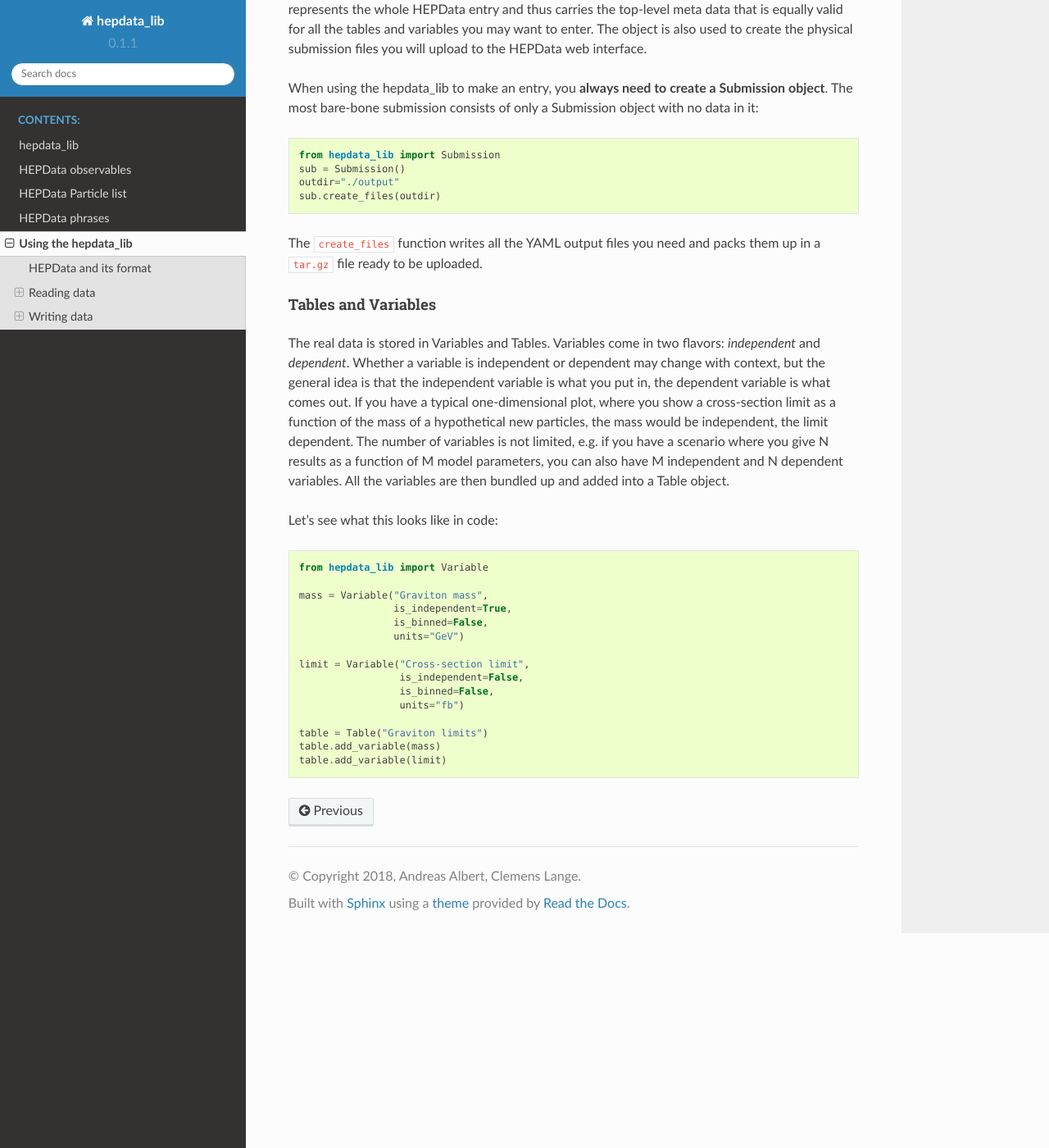
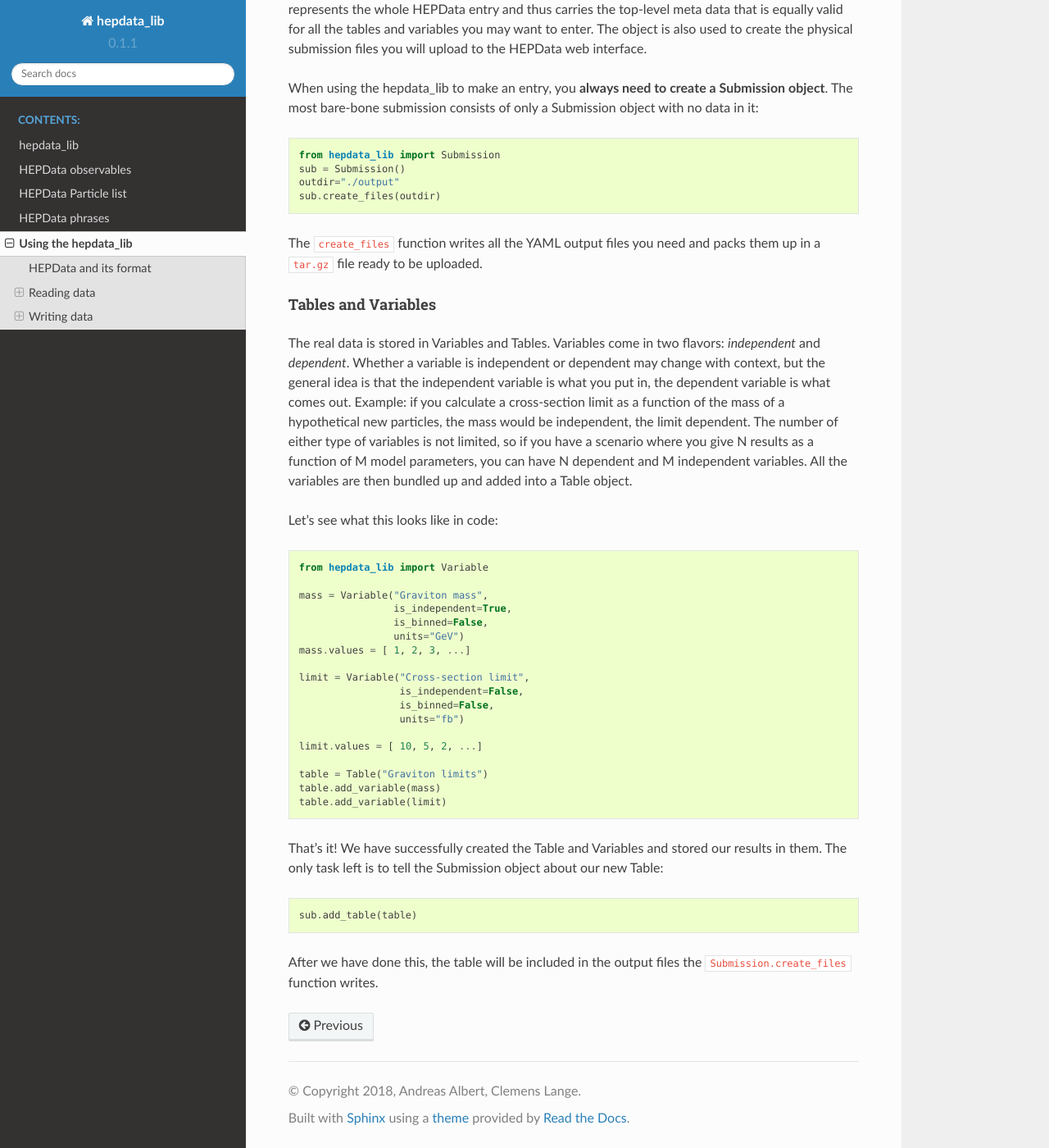
Before and after one commit to HEPData/hepdata_lib, a Sphinx documentation site: the page built from docs/usage.md, in a window 1280 px wide and 1400 px high, scrolled down 1004 px. Shown: the whole window at 82% size. Built offline with Sphinx 7.4.7 and the Read the Docs theme 2.0.0, drawn with Linux system fonts in a browser that asks for light colours.

Commit message:
Update docu.

````diff
--- a/docs/usage.md
+++ b/docs/usage.md
@@ -38,9 +38,8 @@ sub.create_files(outdir)
 The `create_files` function writes all the YAML output files you need and packs them up in a `tar.gz` file ready to be uploaded.
 
 #### Tables and Variables
-The real data is stored in Variables and Tables. Variables come in two flavors: *independent* and *dependent*. Whether a variable is independent or dependent may change with context, but the general idea is that the independent variable is what you put in, the dependent variable is what comes out. If you have a typical one-dimensional plot, where you show a cross-section limit as a function of the mass of a hypothetical new particles, the mass would be independent, the limit dependent. The number of variables is not limited, e.g. if you have a scenario where you give N results as a function of M model parameters, you can also have M independent and N dependent variables. All the variables are then bundled up and added into a Table object.
-
-
+The real data is stored in Variables and Tables. Variables come in two flavors: *independent* and *dependent*. Whether a variable is independent or dependent may change with context, but the general idea is that the independent variable is what you put in, the dependent variable is what comes out. Example: if you calculate a cross-section limit as a function of the mass of a hypothetical new particles, the mass would be independent, the limit dependent. The number of either type of variables is not limited, so if you have a scenario where you give N results as a function of M model parameters, you can have N dependent and M independent variables.
+All the variables are then bundled up and added into a Table object.
 
 Let's see what this looks like in code:
 
@@ -51,13 +50,24 @@ mass = Variable("Graviton mass",
                 is_independent=True,
                 is_binned=False,
                 units="GeV")
+mass.values = [ 1, 2, 3, ...]
 
 limit = Variable("Cross-section limit",
                  is_independent=False,
                  is_binned=False,
                  units="fb")
 
+limit.values = [ 10, 5, 2, ...]
+
 table = Table("Graviton limits")
 table.add_variable(mass)
 table.add_variable(limit)
 ```
+
+That's it! We have successfully created the Table and Variables and stored our results in them. The only task left is to tell the Submission object about our new Table:
+
+```
+sub.add_table(table)
+```
+
+After we have done this, the table will be included in the output files the `Submission.create_files` function writes.
````
